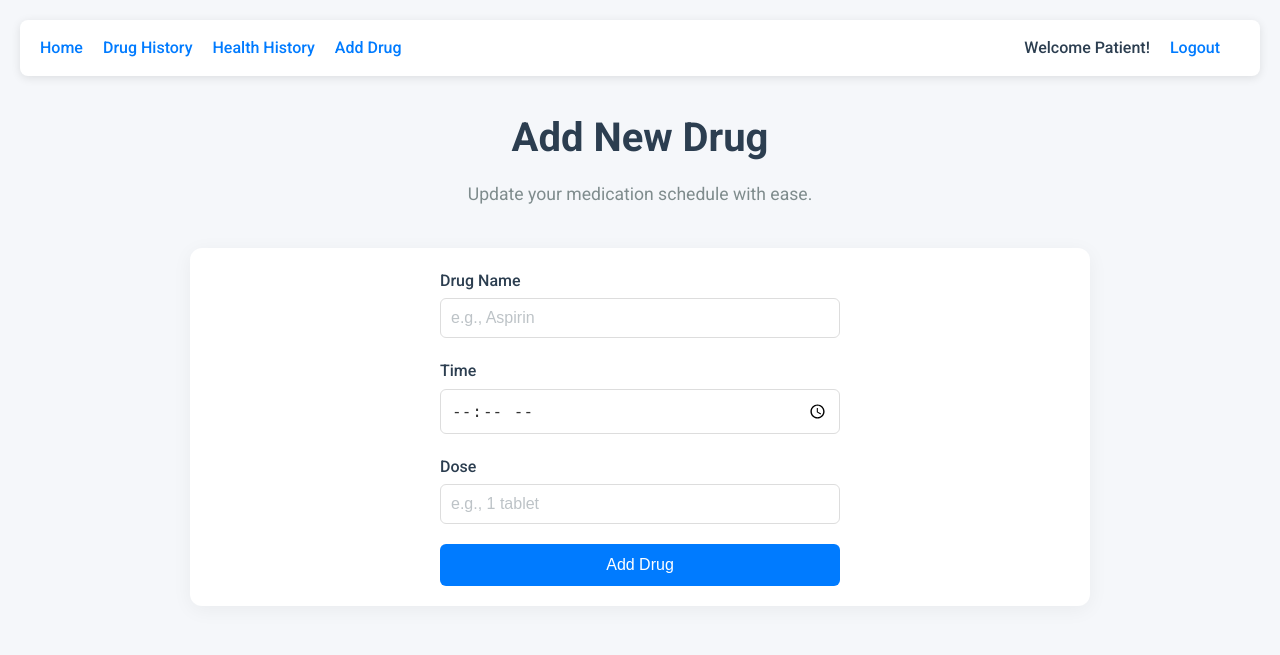
After one commit to CrazyMan80052/MediGuard, a Flask app: page /patient/add_drug in a window 1280 px wide. The commit adds this page. Shown: the top 655 px of the page. Run offline with Flask 3, Linux system fonts and the light colour scheme; the visitor is signed in with stand-in values (Sample User, id 1).

Commit message:
front end setup with patient and doctor pages

```diff
--- a/Flask/app.py
+++ b/Flask/app.py
@@ -1,20 +1,111 @@
-from flask import Flask
+from flask import Flask, render_template, request, redirect, url_for, session
 
 app = Flask(__name__)
+app.secret_key = 'your-secret-key-here'  # Replace with a secure key
 
-# Home route
-@app.route('/')
-def home():
-    return "Hello, Flask!"
+# Dummy patient data (replace with database later)
+patients_data = {
+    "1": {
+        "patient_id": "1",
+        "patient_name": "John Doe",
+        "schedule": [
+            {"drug": "Aspirin", "time": "08:00 AM", "dose": "1 tablet", "doctornotes": "Take one pill in the morning every day for 14 days."},
+            {"drug": "Metformin", "time": "12:00 PM", "dose": "2 tablets", "doctornotes": "Take one pill in the morning and one pill in the night after a meal."}
+        ],
+        "drug_history": [
+            {"drug": "Aspirin", "date": "2025-03-28", "time": "08:05 AM"},
+        ],
+        "health_history": [
+            {"event": "Blood Pressure Check", "date": "2025-03-28", "result": "120/80 mmHg"},
+        ],
+        "alerts": [
+            {"type": "Missed Dose", "drug": "Metformin", "time": "2025-03-29 12:00 PM"},
+            {"type": "Overdose Risk", "drug": "Aspirin", "time": "2025-03-29 08:00 AM"}
+        ],
+        "vitals": {"heart_rate": "72 bpm", "temperature": "98.6°F"}
+    },
+    "2": {
+        "patient_id": "2",
+        "patient_name": "Jane Smith",
+        "schedule": [
+            {"drug": "Lisinopril", "time": "09:00 AM", "dose": "1 tablet"},
+            {"drug": "Ibuprofen", "time": "03:00 PM", "dose": "2 tablets"}
+        ],
+        "drug_history": [
+            {"drug": "Lisinopril", "date": "2025-03-28", "time": "09:10 AM"},
+        ],
+        "health_history": [
+            {"event": "Blood Sugar Test", "date": "2025-03-28", "result": "110 mg/dL"},
+        ],
+        "alerts": [
+            {"type": "Missed Dose", "drug": "Ibuprofen", "time": "2025-03-29 03:00 PM"}
+        ],
+        "vitals": {"heart_rate": "68 bpm", "temperature": "98.4°F"}
+    }
+}
 
-@app.route('/doctor')
-def doctor():
-    return "Doctor Page"
+@app.route('/', methods=['GET', 'POST'])
+def login():
+    if request.method == 'POST':
+        role = request.form['role']
+        session['role'] = role
+        if role == 'patient':
+            return redirect(url_for('patient_home'))
+        elif role == 'doctor':
+            return redirect(url_for('doctor_dashboard'))
+    return render_template('login.html')
 
-@app.route('/client')
-def patient():
-    return "client Page"
+# Patient Routes
+@app.route('/patient/home')
+def patient_home():
+    if session.get('role') != 'patient':
+        return redirect(url_for('login'))
+    return render_template('patient/home.html', schedule=patients_data["1"]["schedule"])  # Default to patient 1 for demo
 
-if __name__ == "__main__":
-    #db.create_all()
-    app.run(debug=True)
+@app.route('/patient/drug_history')
+def patient_drug_history():
+    if session.get('role') != 'patient':
+        return redirect(url_for('login'))
+    return render_template('patient/drug_history.html', history=patients_data["1"]["drug_history"])
+
+@app.route('/patient/health_history')
+def patient_health_history():
+    if session.get('role') != 'patient':
+        return redirect(url_for('login'))
+    return render_template('patient/health_history.html', health=patients_data["1"]["health_history"])
+
+@app.route('/patient/add_drug', methods=['GET', 'POST'])
+def patient_add_drug():
+    if session.get('role') != 'patient':
+        return redirect(url_for('login'))
+    if request.method == 'POST':
+        drug = request.form['drug']
+        time = request.form['time']
+        dose = request.form['dose']
+        patients_data["1"]["schedule"].append({"drug": drug, "time": time, "dose": dose})  # Default to patient 1
+        return redirect(url_for('patient_home'))
+    return render_template('patient/add_drug.html')
+
+# Doctor Routes
+@app.route('/doctor/dashboard')
+def doctor_dashboard():
+    if session.get('role') != 'doctor':
+        return redirect(url_for('login'))
+    return render_template('doctor/dashboard.html', patients=patients_data)
+
+@app.route('/doctor/patient/<patient_id>')
+def doctor_patient_detail(patient_id):
+    if session.get('role') != 'doctor':
+        return redirect(url_for('login'))
+    if patient_id not in patients_data:
+        return "Patient not found", 404
+    return render_template('doctor/patient_detail.html', data=patients_data[patient_id])
+
+# Logout Route
+@app.route('/logout')
+def logout():
+    session.pop('role', None)  # Clear the role from session
+    return redirect(url_for('login'))
+
+if __name__ == '__main__':
+    app.run(debug=True, host='0.0.0.0')
--- /dev/null
+++ b/Flask/static/css/style.css
@@ -0,0 +1,284 @@
+/* Reset and Base Styles */
+* {
+    margin: 0;
+    padding: 0;
+    box-sizing: border-box;
+}
+
+body {
+    font-family: 'Roboto', Arial, sans-serif;
+    background-color: #f5f7fa;
+    color: #333;
+    line-height: 1.6;
+    padding: 20px;
+}
+
+/* Navigation */
+.nav-bar {
+    background-color: #ffffff;
+    padding: 15px 20px;
+    box-shadow: 0 2px 10px rgba(0, 0, 0, 0.1);
+    border-radius: 8px;
+    margin-bottom: 30px;
+}
+
+.nav-links {
+    display: flex;
+    justify-content: space-between;
+    align-items: center;
+}
+
+.nav-links a {
+    color: #007bff;
+    text-decoration: none;
+    margin-right: 20px;
+    font-weight: 500;
+    transition: color 0.3s ease;
+}
+
+.nav-links a:hover {
+    color: #0056b3;
+}
+
+.nav-welcome {
+    color: #2c3e50;
+    font-weight: 500;
+    font-size: 1rem;
+    margin-right: 20px;
+    flex-grow: 1;
+    text-align: right;
+}
+
+.logout-link {
+    color: #e74c3c; /* Red to distinguish logout */
+    text-decoration: none;
+    font-weight: 500;
+    transition: color 0.3s ease;
+}
+
+.logout-link:hover {
+    color: #c0392b;
+}
+
+/* Login Page */
+.login-container {
+    max-width: 400px;
+    margin: 100px auto;
+    text-align: center;
+}
+
+.login-form {
+    background-color: #ffffff;
+    padding: 20px;
+    border-radius: 12px;
+    box-shadow: 0 4px 20px rgba(0, 0, 0, 0.05);
+}
+
+.login-form select {
+    width: 100%;
+    padding: 10px;
+    border: 1px solid #ddd;
+    border-radius: 6px;
+    font-size: 1rem;
+    margin-bottom: 20px;
+}
+
+/* Hero Section */
+.hero {
+    text-align: center;
+    margin-bottom: 40px;
+}
+
+.hero h1 {
+    font-size: 2.5rem;
+    color: #2c3e50;
+    margin-bottom: 10px;
+}
+
+.hero p {
+    font-size: 1.1rem;
+    color: #7f8c8d;
+}
+
+/* Schedule Container */
+.schedule-container {
+    max-width: 900px;
+    margin: 0 auto 30px auto;
+    background-color: #ffffff;
+    padding: 20px;
+    border-radius: 12px;
+    box-shadow: 0 4px 20px rgba(0, 0, 0, 0.05);
+}
+
+.schedule-container h2 {
+    font-size: 1.5rem;
+    color: #2c3e50;
+    margin-bottom: 15px;
+}
+
+/* Table Styling */
+.schedule-table {
+    width: 100%;
+    border-collapse: separate;
+    border-spacing: 0;
+}
+
+.schedule-table th,
+.schedule-table td {
+    padding: 15px;
+    text-align: left;
+}
+
+.schedule-table th {
+    background-color: #007bff;
+    color: #ffffff;
+    font-weight: 600;
+    text-transform: uppercase;
+    font-size: 0.9rem;
+    letter-spacing: 1px;
+}
+
+.schedule-table th:first-child {
+    border-top-left-radius: 8px;
+}
+
+.schedule-table th:last-child {
+    border-top-right-radius: 8px;
+}
+
+.schedule-table td {
+    border-bottom: 1px solid #eef2f7;
+    font-size: 1rem;
+    color: #2c3e50;
+}
+
+.schedule-table tr:last-child td {
+    border-bottom: none;
+}
+
+/* Row Hover Effect */
+.schedule-row {
+    transition: background-color 0.3s ease;
+}
+
+.schedule-row:hover {
+    background-color: #f8f9fa;
+}
+
+/* View Link Styling */
+.view-link {
+    color: #007bff;
+    text-decoration: none;
+    font-weight: 500;
+    transition: color 0.3s ease;
+}
+
+.view-link:hover {
+    color: #0056b3;
+}
+
+/* Form Styling for Add Drug */
+.add-drug-form {
+    display: flex;
+    flex-direction: column;
+    gap: 20px;
+    max-width: 400px;
+    margin: 0 auto;
+}
+
+.form-group {
+    display: flex;
+    flex-direction: column;
+}
+
+.form-group label {
+    font-weight: 500;
+    color: #2c3e50;
+    margin-bottom: 5px;
+}
+
+.form-group input {
+    padding: 10px;
+    border: 1px solid #ddd;
+    border-radius: 6px;
+    font-size: 1rem;
+    color: #333;
+    transition: border-color 0.3s ease;
+}
+
+.form-group input:focus {
+    border-color: #007bff;
+    outline: none;
+}
+
+.form-group input::placeholder {
+    color: #bdc3c7;
+}
+
+.submit-btn {
+    background-color: #007bff;
+    color: #ffffff;
+    padding: 12px;
+    border: none;
+    border-radius: 6px;
+    font-size: 1rem;
+    font-weight: 500;
+    cursor: pointer;
+    transition: background-color 0.3s ease;
+}
+
+.submit-btn:hover {
+    background-color: #0056b3;
+}
+
+/* Responsive Design */
+@media (max-width: 768px) {
+    .hero h1 {
+        font-size: 2rem;
+    }
+
+    .schedule-table th,
+    .schedule-table td {
+        padding: 10px;
+        font-size: 0.9rem;
+    }
+
+    .nav-bar {
+        padding: 10px 15px;
+    }
+
+    .nav-links {
+        flex-direction: column;
+        text-align: center;
+    }
+
+    .nav-links a {
+        margin: 5px 0;
+    }
+
+    .nav-welcome {
+        margin: 5px 0;
+        text-align: center;
+    }
+
+    .logout-link {
+        margin: 5px 0;
+    }
+
+    .add-drug-form {
+        max-width: 100%;
+    }
+
+    .login-container {
+        margin: 50px auto;
+    }
+}
+
+/* Additional Polish */
+.schedule-table td:first-child {
+    font-weight: 500;
+}
+
+.schedule-table td:nth-child(2) {
+    color: #e74c3c; /* Highlight time/date in red for emphasis */
+}
--- /dev/null
+++ b/Flask/templates/base.html
@@ -0,0 +1,31 @@
+<!DOCTYPE html>
+<html lang="en">
+<head>
+    <meta charset="UTF-8">
+    <meta name="viewport" content="width=device-width, initial-scale=1.0">
+    <title>MediGuard - {% block title %}{% endblock %}</title>
+    <link href="https://fonts.googleapis.com/css2?family=Roboto:wght@400;500;700&display=swap" rel="stylesheet">
+    <link rel="stylesheet" href="{{ url_for('static', filename='css/style.css') }}">
+</head>
+<body>
+    <nav class="nav-bar">
+        <div class="nav-links">
+            {% if session.get('role') == 'patient' %}
+                <a href="{{ url_for('patient_home') }}">Home</a>
+                <a href="{{ url_for('patient_drug_history') }}">Drug History</a>
+                <a href="{{ url_for('patient_health_history') }}">Health History</a>
+                <a href="{{ url_for('patient_add_drug') }}">Add Drug</a>
+            {% elif session.get('role') == 'doctor' %}
+                <a href="{{ url_for('doctor_dashboard') }}">Dashboard</a>
+            {% endif %}
+            {% if session.get('role') %}
+                <span class="nav-welcome">Welcome {{ session.get('role') | capitalize }}!</span>
+                <a href="{{ url_for('logout') }}" class="logout-link">Logout</a>
+            {% endif %}
+        </div>
+    </nav>
+    <div class="container">
+        {% block content %}{% endblock %}
+    </div>
+</body>
+</html>
--- a/Flask/templates/Home.html
+++ b/Flask/templates/oldhome.html
@@ -44,7 +44,8 @@
  <!-- Patient enter OTC drug -->
  <form>
     <input name="drug name" type="text" placeholder="Enter drug name" required>
-    <input name="dosage" type="text" placeholder="Enter drug side effects" required>
-    <input name="time interval" type="text" placeholder="Enter drug dosage" required>
+    <input name="dosage" type="text" placeholder="Enter drug dosage" required>
+    <input name="time interval" type="text" placeholder="Enter drug time interval" required>
+
     <input type="submit" value="Submit">
  </form>
--- /dev/null
+++ b/Flask/templates/patient/add_drug.html
@@ -0,0 +1,25 @@
+{% extends "base.html" %}
+{% block title %}Add Drug{% endblock %}
+{% block content %}
+    <header class="hero">
+        <h1>Add New Drug</h1>
+        <p>Update your medication schedule with ease.</p>
+    </header>
+    <section class="schedule-container">
+        <form method="POST" class="add-drug-form">
+            <div class="form-group">
+                <label for="drug">Drug Name</label>
+                <input type="text" id="drug" name="drug" required placeholder="e.g., Aspirin">
+            </div>
+            <div class="form-group">
+                <label for="time">Time</label>
+                <input type="time" id="time" name="time" required>
+            </div>
+            <div class="form-group">
+                <label for="dose">Dose</label>
+                <input type="text" id="dose" name="dose" required placeholder="e.g., 1 tablet">
+            </div>
+            <button type="submit" class="submit-btn">Add Drug</button>
+        </form>
+    </section>
+{% endblock %}
```
Also changed, not shown: Flask/templates/doctor/dashboard.html (added, +30 -0 lines), Flask/templates/login.html (added, +28 -0 lines), Flask/templates/patient/drug_history.html (added, +28 -0 lines), Flask/templates/patient/health_history.html (added, +28 -0 lines), Flask/templates/patient/home.html (added, +30 -0 lines), Flask/templates/doctor/patient_detail.html (added).
